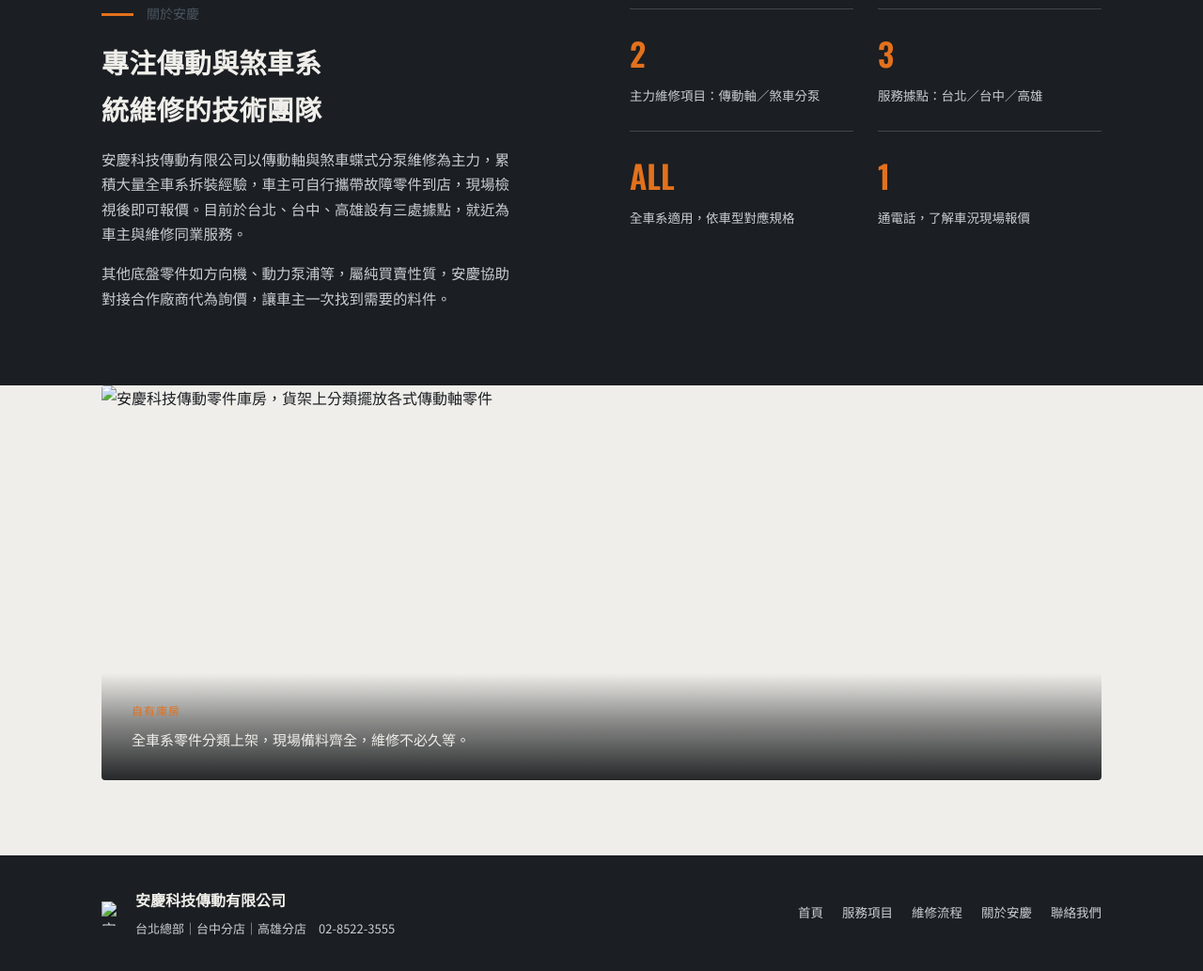
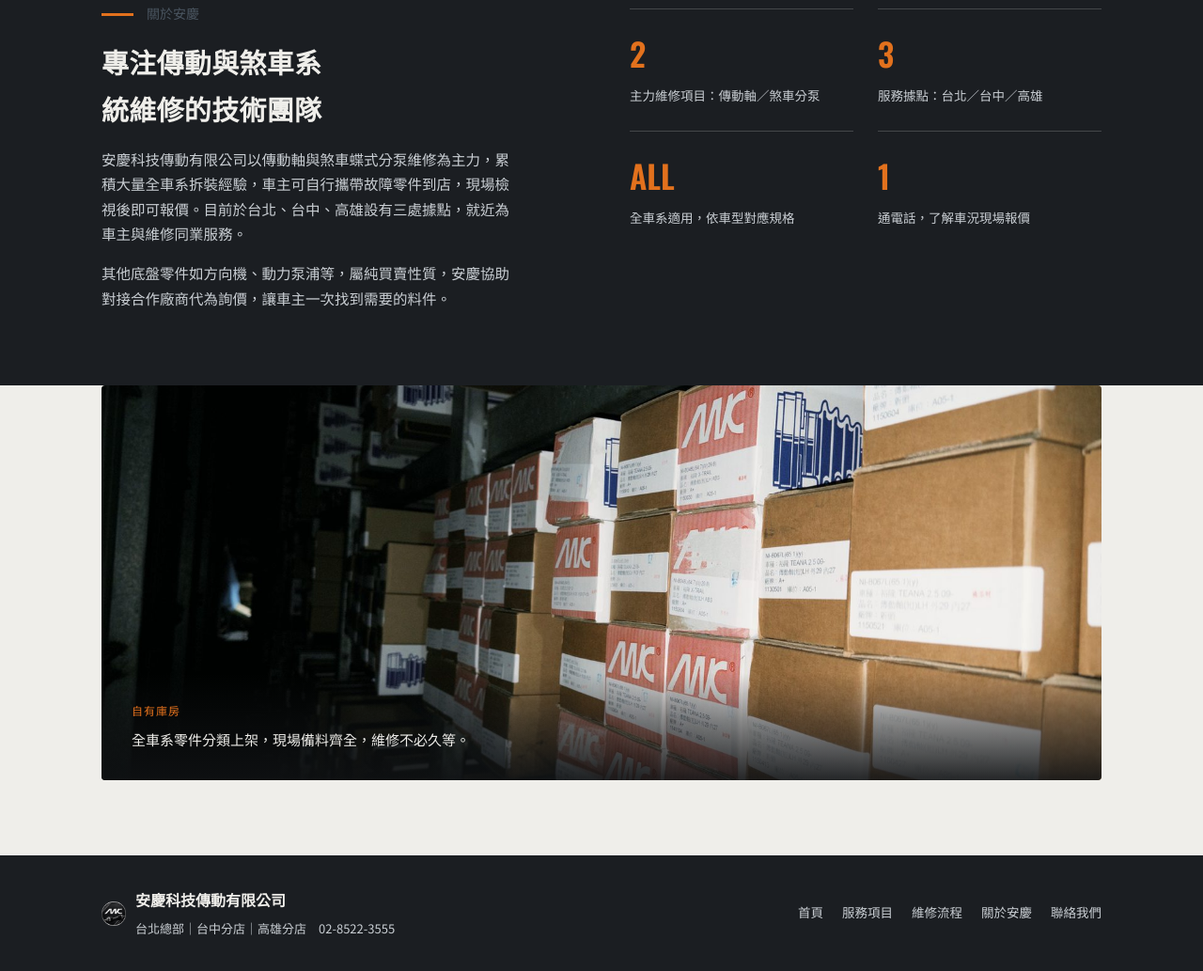
Before and after one commit to axlebyanc/Anqing_transmission, a plain HTML site: page about.html in a window 1280 px wide. Shown: the part 358-1391 px from the top of the page at 94% size. Drawn offline with nearby package versions, Linux system fonts and the light colour scheme.

Commit message:
Add files via upload

```diff
--- a/about.html
+++ b/about.html
@@ -388,7 +388,7 @@
 <header>
   <div class="wrap">
     <a class="brand" href="index.html">
-      <img class="brand-mark" src="assets/logo.png" alt="安慶科技傳動 Logo">
+      <img class="brand-mark" src="logo.png" alt="安慶科技傳動 Logo">
       <span class="brand-text">
         <span class="zh">安慶科技傳動</span>
         <span class="en">AN QING TRANSMISSION</span>
@@ -420,7 +420,7 @@
 <div class="mobile-menu" id="mobileMenu">
   <div class="mobile-menu-top">
     <div class="mobile-menu-brand">
-      <img class="mobile-menu-logo" src="assets/logo.png" alt="安慶科技傳動 Logo">
+      <img class="mobile-menu-logo" src="logo.png" alt="安慶科技傳動 Logo">
       <span class="zh">安慶科技傳動</span>
       <span class="en">AN QING TRANSMISSION</span>
     </div>
@@ -474,7 +474,7 @@
 <section class="warehouse-strip">
   <div class="wrap">
     <div class="warehouse-photo">
-      <img src="assets/warehouse.jpg" alt="安慶科技傳動零件庫房，貨架上分類擺放各式傳動軸零件" loading="lazy">
+      <img src="warehouse.jpg" alt="安慶科技傳動零件庫房，貨架上分類擺放各式傳動軸零件" loading="lazy">
       <div class="warehouse-caption">
         <span class="eyebrow-small" data-zh="自有庫房" data-en="Our Warehouse">自有庫房</span>
         <p data-zh="全車系零件分類上架，現場備料齊全，維修不必久等。" data-en="Parts are sorted and shelved in-house, so most repairs don't require a long wait for stock.">全車系零件分類上架，現場備料齊全，維修不必久等。</p>
@@ -486,7 +486,7 @@
 <footer>
   <div class="wrap footer-inner">
     <div class="footer-brand-row">
-      <img class="footer-logo" src="assets/logo.png" alt="安慶科技傳動 Logo">
+      <img class="footer-logo" src="logo.png" alt="安慶科技傳動 Logo">
       <div>
         <span class="f-brand">安慶科技傳動有限公司</span>
         <div class="f-meta" data-zh="台北總部｜台中分店｜高雄分店　02-8522-3555" data-en="Taipei HQ | Taichung Branch | Kaohsiung Branch   02-8522-3555">台北總部｜台中分店｜高雄分店　02-8522-3555</div>
```
Also changed, not shown: contact.html (+3 -3 lines), index.html (+3 -3 lines), process.html (+3 -3 lines), services.html (+3 -3 lines).
